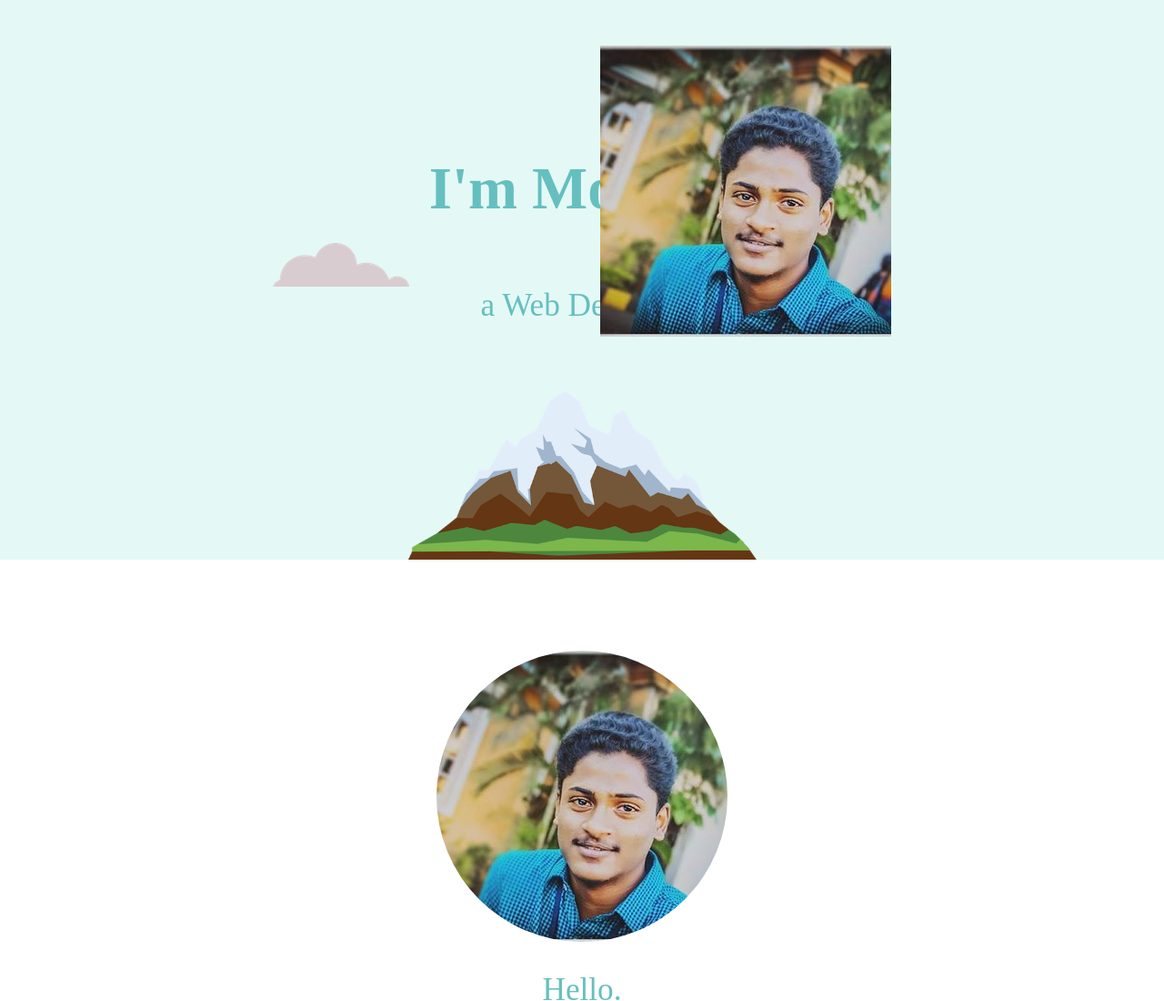
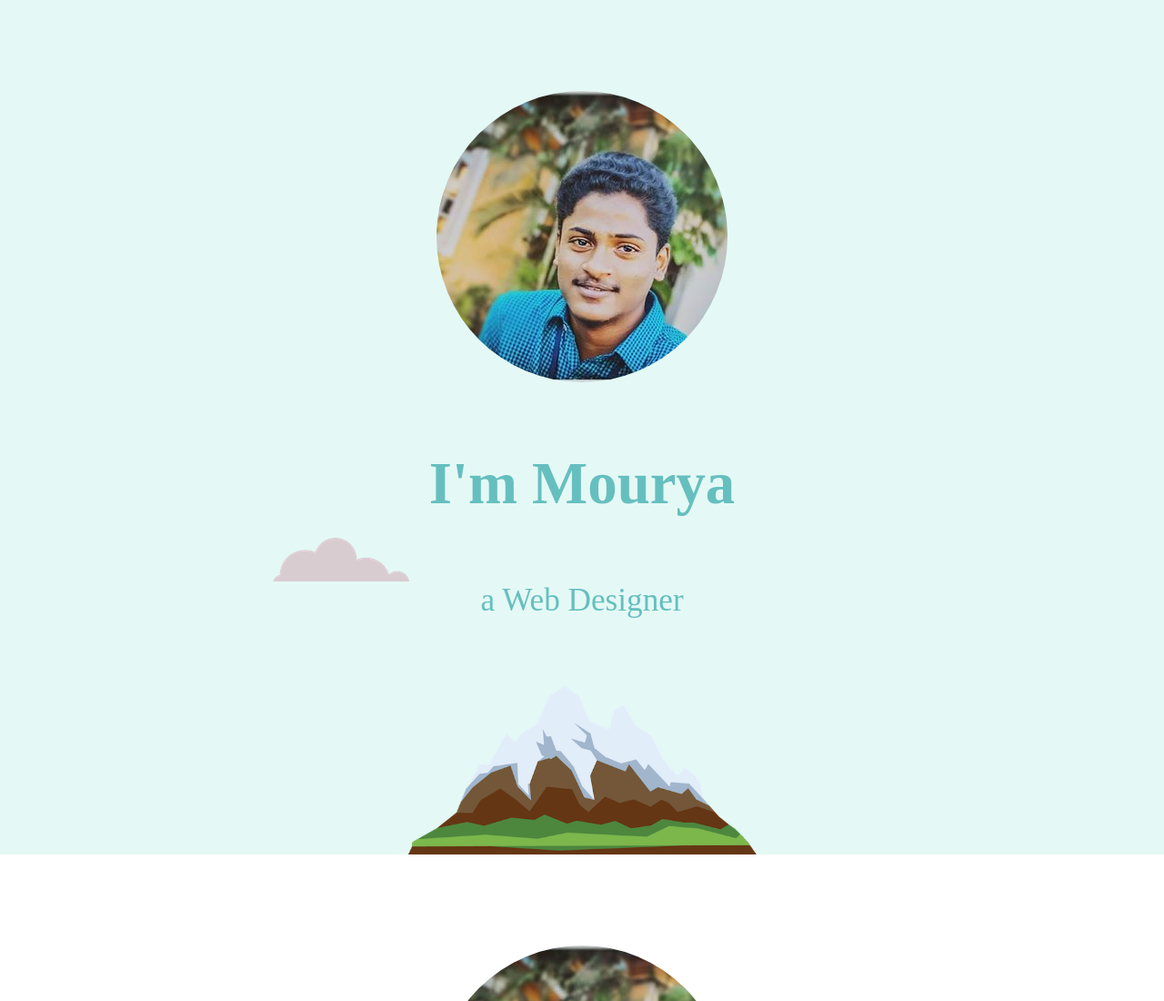
Before and after one commit to mouryateja/mywebsite, a plain HTML site: page index.html in a window 1280 px wide. Shown: the top 1100 px of the page at 91% size. Drawn offline with Linux system fonts and the light colour scheme; a web font is replaced by a local one.

Commit message:
Update index.html

```diff
--- a/index.html
+++ b/index.html
@@ -12,7 +12,7 @@
 
 <body>
   <div class="top">
-    <img class="top-cloud"src="mourya.jpg" alt="cloud-img"></img>
+    <img class="mypicture"src="mourya.jpg" alt="cloud-img"></img>
     <h1>I'm Mourya</h1>
     <h2>a Web Designer</h2>
     <img class="bottom-cloud" src="images\cloud.png" alt="cloud-img"></img>
```
